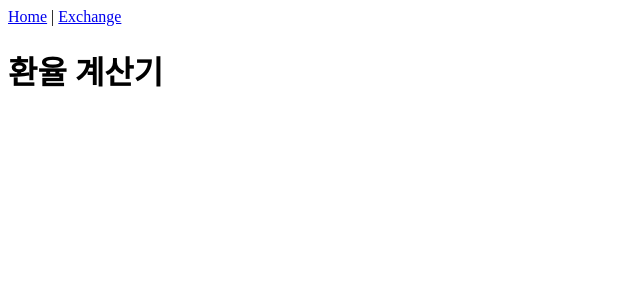
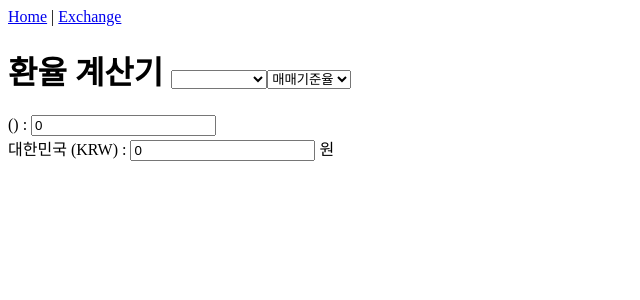
Before and after one commit to YUNA-AHN/WoriGgiri, a Vue app in the folder final-project-front/: page /exchange in a window 1280 px wide. Shown: the top 300 px of the page, without its empty margins (0-640 px from the left). Built offline with nearby package versions, Linux system fonts and the light colour scheme.

Commit message:
환율계산기 구현

```diff
--- a/final-project-front/src/views/ExchangeView.vue
+++ b/final-project-front/src/views/ExchangeView.vue
@@ -1,36 +1,105 @@
 <template>
   <div>
-    <h1>환율 계산기</h1>
+    <h1>
+      환율 계산기
+      <select v-model="select1">
+        <option v-for="payment in payments" :key="payment" :value="payment">
+          {{ payment }}
+        </option>
+        <br />
+      </select>
+      <select v-model="select2">
+        <option v-for="critera in criterion" :key="critera" :value="critera">
+          {{ critera }}
+        </option>
+      </select>
+    </h1>
+
+    <p v-if="rate">
+      현재 {{ select2 }} {{ payment1 }} {{ currencyName }}은
+      {{ payment2 }}원입니다.
+    </p>
+    <div>
+      {{ country }} ({{ currencyCode }}) :
+      <input
+        type="text"
+        v-model.number="payment1"
+        @change="updatePayment2(Math.round((payment1 * rate) / currencyUnit))"
+      />
+      {{ currencyName }}
+    </div>
+    <div>
+      대한민국 (KRW) :
+      <input
+        type="text"
+        v-model.number="payment2"
+        @change="updatePayment1(Math.round((payment2 / rate) * currencyUnit))"
+      />
+      원
+    </div>
   </div>
 </template>
 
 <script setup>
-import { ref, computed } from "vue";
+import { ref, watch } from "vue";
 import axios from "axios";
+// prettier-ignore
+const payments = ref(
+  ["미국", "유럽", "일본", "영국","스위스","캐나다","호주","중국","홍콩","스웨덴","뉴질랜드","싱가포르","노르웨이","멕시코","인도","러시아","남아공","터키","브라질","아랍에미리트","바레인","브루나이","체코","덴마크","인도네시아","이스라엘","말레이시아","카타르","사우디","태국","대만","이집트","헝가리","쿠웨이트","폴란드","파키스탄","방글라데시","요르단","카자흐스탄","몽골","베트남"]
+);
 
-// 환율 정보 받을 배열 생성
-const exchangeInfo = ref([]);
+// prettier-ignore
+const countries = { 미국:"USD", 유럽: "EUR", 일본: "JPY", 영국: "GBP", 스위스: "CHF", 캐나다:"CAD", 호주:"AUD", 중국:"CNY", 홍콩:"HKD", 스웨덴:"SEK", 뉴질랜드:"NZD", 싱가포르:"SGD", 노르웨이:"NOK", 멕시코:"MXN", 인도:"INR", 러시아:"RUB", 남아공:"ZAR", 터키:"TRY", 브라질:"BRL", 아랍에미리트:"AED", 바레인:"BHD", 브루나이:"BND",체코:"CZK",덴마크:"DKK", 인도네시아:"IDR", 이스라엘:"ILS", 말레이시아:"MYR", 카타르:"QAR",사우디:"SAR", 태국:"THB", 대만:"TWD", 이집트:"EGP", 헝가리:"HUF", 쿠웨이트:"KWD", 필리핀:"PHP", 폴란드:"PLN", 파키스탄:"PKR", 방글라데시:"BDT", 요르단:"JOD", 카자흐스탄:"KZT", 몽골:"MNT", 베트남:"VND" };
 
-const today = new Date();
-const year = today.getFullYear();
-const month = today.getMonth();
-const day = today.getDay();
+const criterion = ref(["매매기준율", "현찰 살때", "현찰 팔때"]);
 
-console.log(`${year}${month}${day}`);
+// console.log(countries.유럽);
 
-const API_URL =
-  "https://www.koreaexim.go.kr/site/program/financial/exchangeJSON";
-const api_key = "JCRjUvmotEolcA327lzEmt4EWJN97g16";
+const select1 = ref(null);
+const select2 = ref("매매기준율");
 
-const serarchExchage = () => {
-  axios.get(API_URL, {
-    params: {
-      key: api_key,
-      searchdate: 20231116,
-      data: "AP010",
-    },
-  });
+// 환율 옵션이 선택되었을 때에 환율 금액 정보 가져오기
+watch([select1, select2], ([newOption1, newOption2]) => {
+  console.log(select2);
+  // 국가가 선택되었다면,
+  if (newOption1 !== null && newOption2 !== null) {
+    axios({
+      url: `https://quotation-api-cdn.dunamu.com/v1/forex/recent?codes=FRX.KRW${countries[newOption1]}`,
+      method: "GET",
+    })
+      .then(({ data }) => {
+        currencyUnit.value = data[0]?.currencyUnit || 1;
+        currencyName.value = data[0]?.currencyName || 1;
+        currencyCode.value = data[0]?.currencyCode || 1;
+        country.value = data[0]?.country || 1;
+        if (newOption2 == "매매기준율") {
+          rate.value = data[0]?.basePrice || -1;
+        } else if (newOption2 == "현찰 살때") {
+          rate.value = data[0]?.cashBuyingPrice || -1;
+        } else {
+          rate.value = data[0]?.cashSellingPrice || -1;
+        }
+      })
+      .catch((err) => console.log(err));
+  }
+});
+
+const payment1 = ref(0);
+const payment2 = ref(0);
+
+const updatePayment1 = function (value) {
+  payment1.value = value;
 };
+
+const updatePayment2 = function (value) {
+  payment2.value = value;
+};
+
+const rate = ref(null);
+const currencyUnit = ref(null);
+const currencyName = ref(null);
+const currencyCode = ref(null);
+const country = ref(null);
 </script>
 
 <style scoped></style>
```
